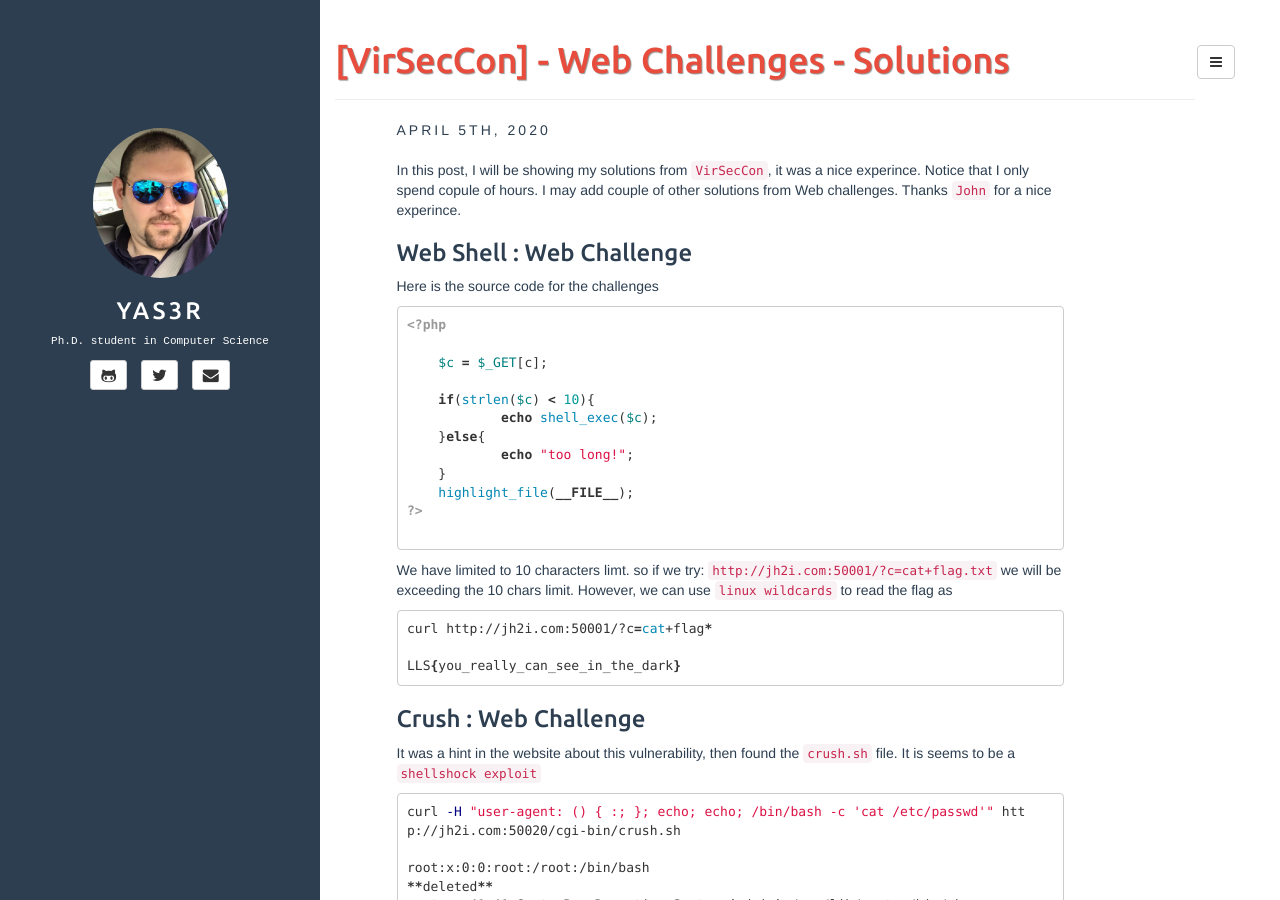
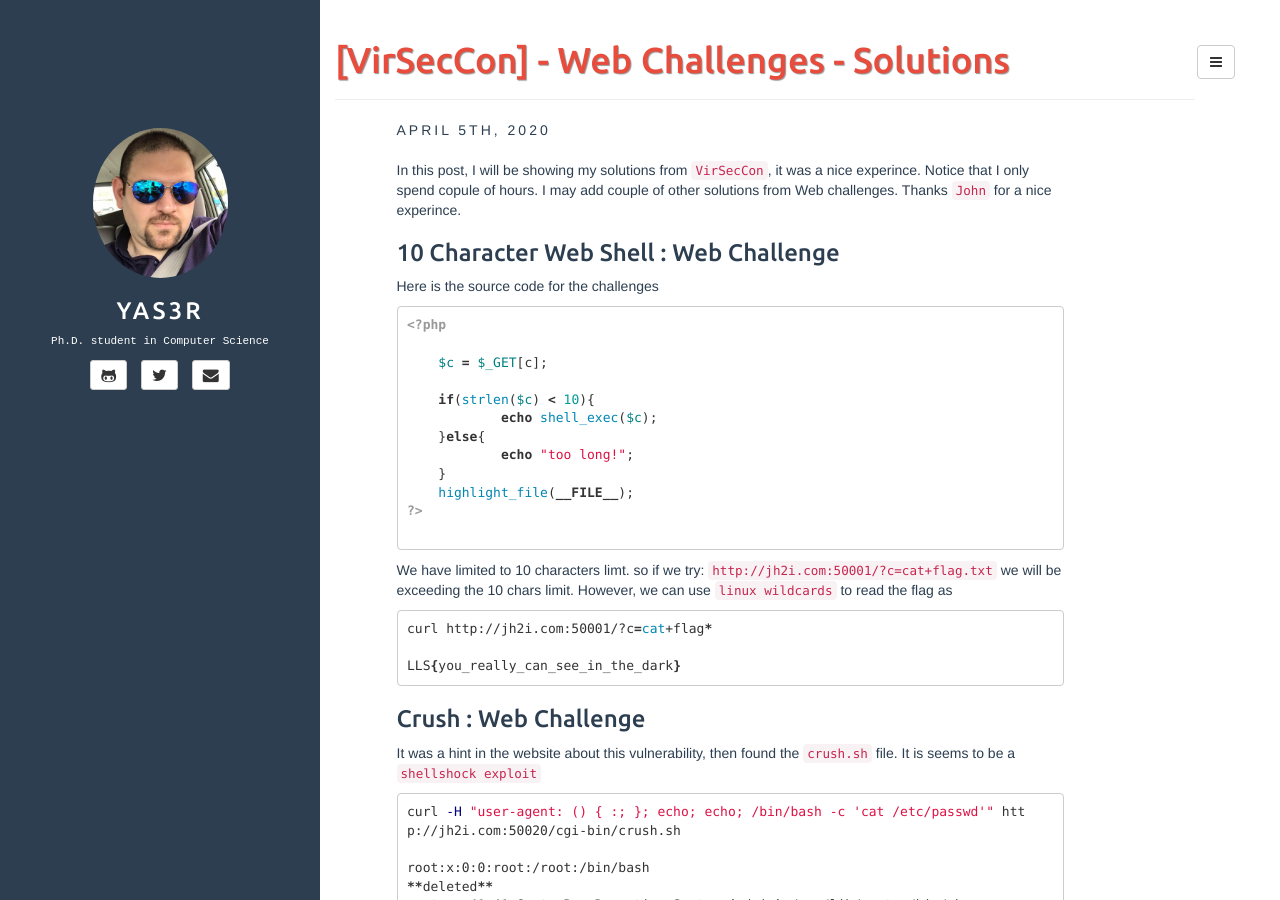
Before and after one commit to yaserfaraj/yaserfaraj.github.io, a Jekyll site: the page built from _posts/2020-04-5-virseccon-web-challenges-ctf.md, in a window 1280 px wide and 900 px high. Built offline with Jekyll 4.4.1, drawn with Linux system fonts in a browser that asks for light colours.

Commit message:
Update 2020-04-5-virseccon-web-challenges-ctf.md

````diff
--- a/_posts/2020-04-5-virseccon-web-challenges-ctf.md
+++ b/_posts/2020-04-5-virseccon-web-challenges-ctf.md
@@ -11,7 +11,7 @@ navigation: True
 
 In this post, I will be showing my solutions from `VirSecCon`, it was a nice experince. Notice that I only spend copule of hours. I may add couple of other solutions from Web challenges. Thanks `John` for a nice experince.
 
-### Web Shell : Web Challenge
+### 10 Character Web Shell : Web Challenge
 
 Here is the source code for the challenges
 ```php
````
